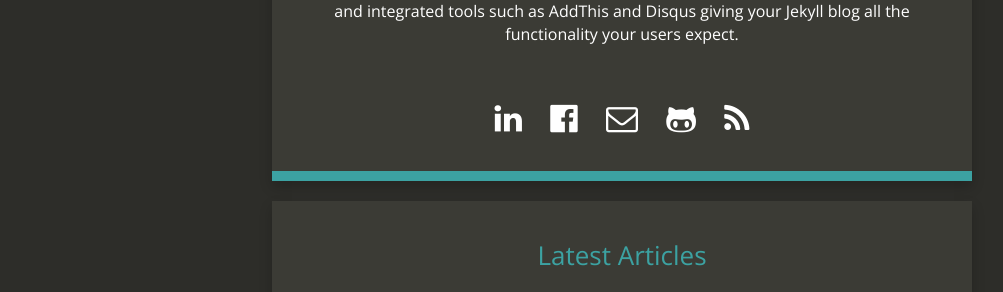
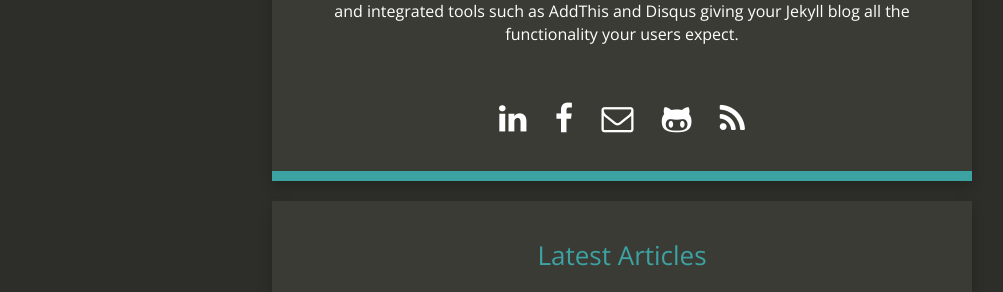
Before and after one commit to carlosbaia/carlosbaia.github.io, a Jekyll site: the page built from index.html, in a window 1280 px wide. Shown: the part 307-599 px from the top of the page, without its empty margins (18-1021 px from the left). Built offline with Jekyll 4.4.1, drawn with Linux system fonts in a browser that asks for light colours; nearby versions of some CDN libraries; Markdown is read by kramdown in place of the engine named in the settings.

Commit message:
Update social_links.html

```diff
--- a/_includes/social_links.html
+++ b/_includes/social_links.html
@@ -1,7 +1,7 @@
 <p class="links">
   {% if site.twitter_username %}<a href="http://www.twitter.com/{{ site.twitter_username }}" target="_new"><i class="fa fa-twitter"></i></a>{% endif %}
   {% if site.linkedin_link %}<a href="{{ site.linkedin_link }}" target="_new"><i class="fa fa-linkedin"></i></a>{% endif %}
-  {% if site.facebook_link %}<a href="{{ site.facebook_link }}" target="_new"><i class="fa fa-facebook-official"></i></a>{% endif %}
+  {% if site.facebook_link %}<a href="{{ site.facebook_link }}" target="_new"><i class="fa fa-facebook"></i></a>{% endif %}
   {% if site.email_link %}<a href="{{ site.email_link }}" target="_new"><i class="fa fa-envelope-o"></i></a>{% endif %}
   {% if site.google_plus_link %}<a href="{{ site.google_plus_link }}" target="_new"><i class="fa fa-google-plus"></i></a>{% endif %}
   {% if site.github_username %}<a href="https://github.com/{{ site.github_username }}" target="_new"><i class="fa fa-github-alt"></i></a>{% endif %}
```
